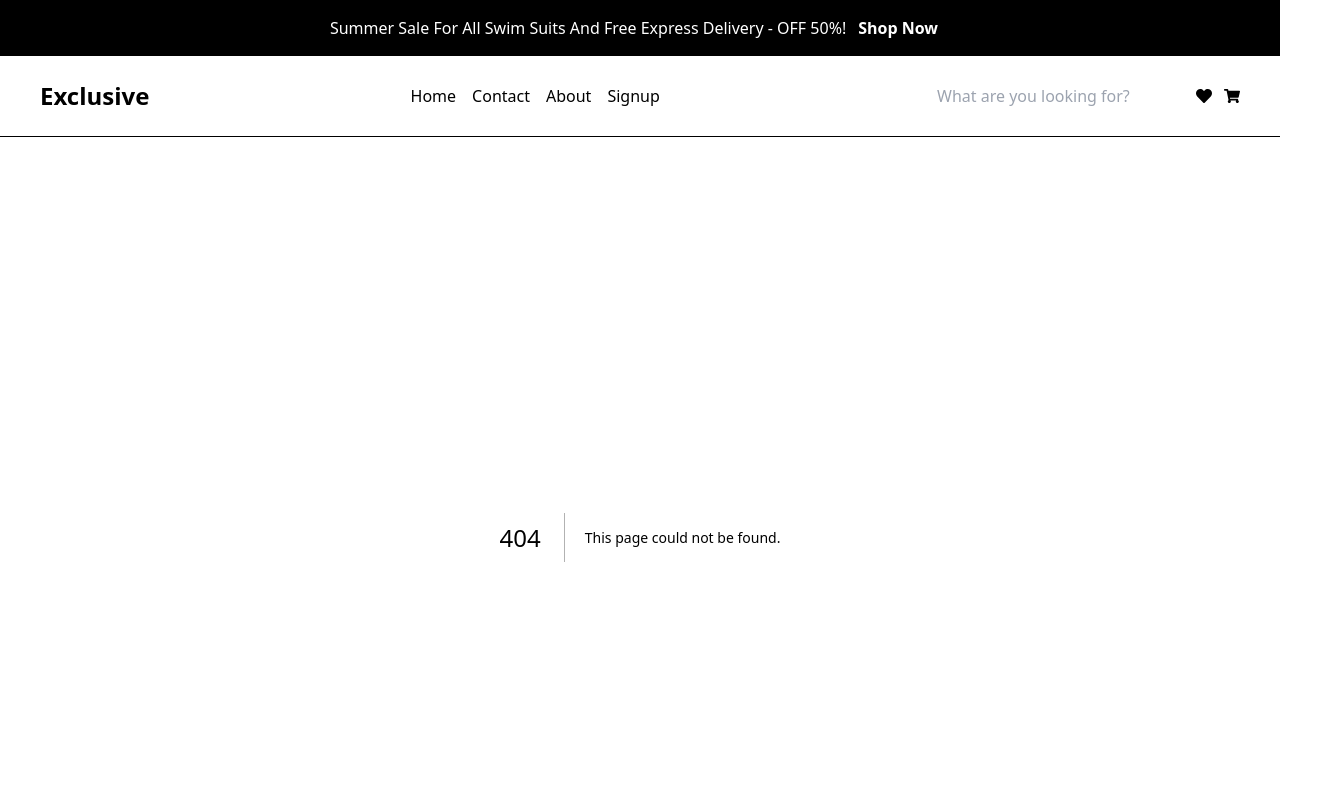
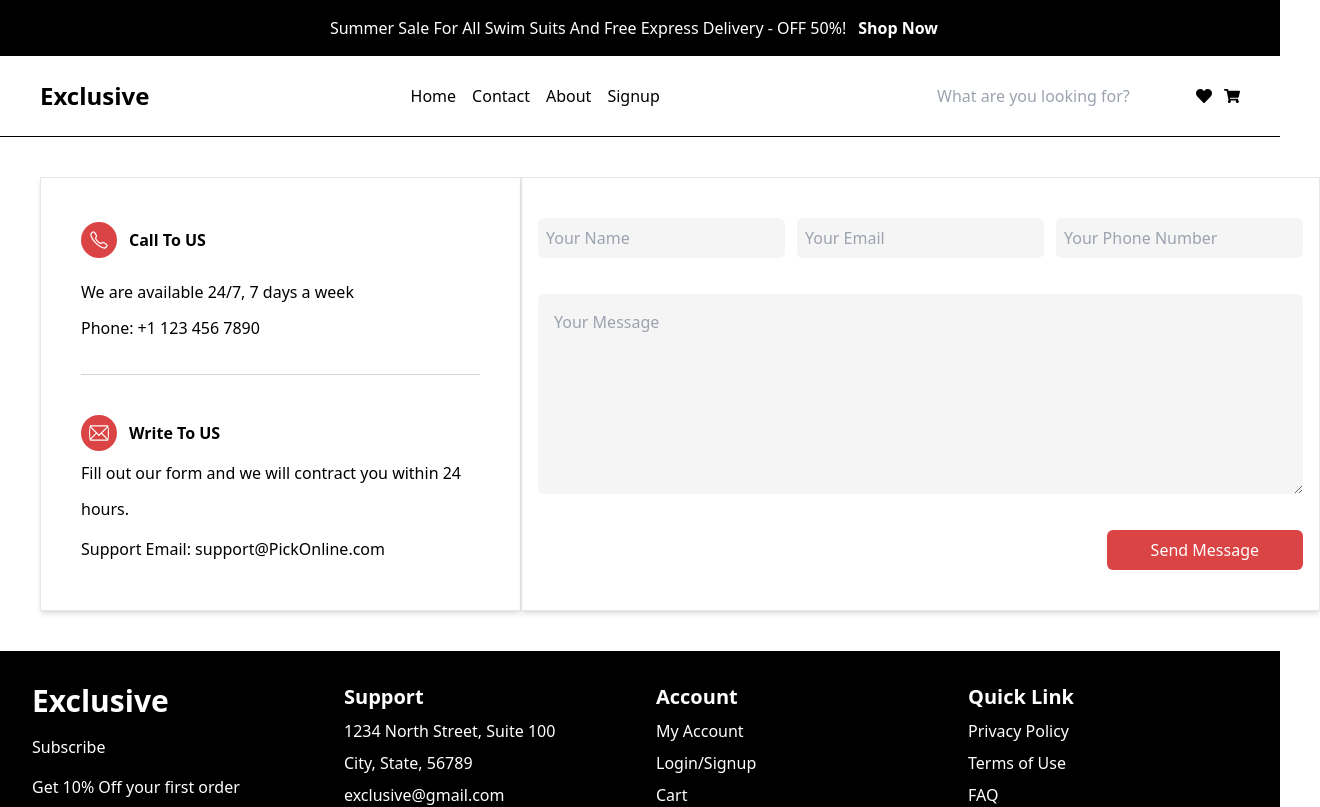
Before and after one commit to Uzair73/Pick_Online, a Next.js app: page /contact in a window 1280 px wide. Before the commit this address had no page. Shown: the top 807 px of the page, 1320 px wide, since content can reach past the window. Built offline with nearby package versions, Linux system fonts and the light colour scheme.

Commit message:
added the contact and not found page

```diff
--- a/app/about/page.js
+++ b/app/about/page.js
@@ -10,7 +10,7 @@ import 'swiper/css/free-mode';
 import { Autoplay, FreeMode ,  Pagination } from 'swiper/modules';
 import MetaData from '@/components/MetaData';
 
-const page = () => {
+const About = () => {
   return (
     <>
     <MetaData title="About Us - Pick Online - Discover Our Story and Values" description="Learn about the journey of Pick Online, our commitment to customer satisfaction, and how we're shaping the future of online shopping."/>
@@ -259,4 +259,4 @@ const page = () => {
 //   description: "Learn about the journey of Pick Online, our commitment to customer satisfaction, and how we're shaping the future of online shopping.",
 // };
 
-export default page;
+export default About;
--- /dev/null
+++ b/app/contact/page.js
@@ -0,0 +1,52 @@
+import Button from '@/components/Button';
+import Image from 'next/image'
+import React from 'react'
+import { IoCallOutline} from "react-icons/io5";
+import {TfiEmail} from "react-icons/tfi";
+
+const Contract = () => {
+  return (
+    <>
+    <section>
+        <div className="container flex justify-between w-screen my-10">
+            <div className="flex flex-col px-10 border shadow-md">
+            <div className="box h-fit py-7 flex-col border-b leading-9 border-gray-300">
+                <div className="flex items-center gap-3 my-4">
+               <IoCallOutline className='text-4xl px-2 rounded-[50%] bg-[#DB4444] text-white'/>
+               <h3 className='font-bold'>Call To US</h3>
+               </div>
+               {/* <div className='leading-9'> */}
+               <p>We are available 24/7, 7 days a week</p>
+               <p>Phone: +1 123 456 7890</p>
+               {/* </div> */}
+            </div>
+            <div className="box h-fit py-10 flex-col leading-9">
+                <div className="flex items-center gap-3">
+               <TfiEmail className='text-4xl px-2 rounded-[50%] bg-[#DB4444] text-white'/>
+               <h3 className='font-bold'>Write To US</h3>
+               </div>
+               <p className='my-1'>Fill out our form and we will contract you within 24 hours.</p>
+               <p>Support Email: support@PickOnline.com</p>
+            </div>
+            </div>
+            <div className="box py-10 px-4 border shadow-md">
+                <form className="flex flex-col gap-4">
+                    <div className="box flex gap-3">
+                        <input type="text" name="name" placeholder="Your Name" required className="p-2 rounded-md bg-[#F5F5F5]"/>
+                        <input type="email" name="email" placeholder="Your Email" required className="p-2 rounded-md bg-[#F5F5F5]"/>
+                        <input type="tel" name="phone" placeholder="Your Phone Number" required className="p-2 rounded-md bg-[#F5F5F5]"/>
+                    </div>
+                    <div className="flex py-5">
+                        <textarea name="message" placeholder="Your Message" required className="p-4 rounded-md bg-[#F5F5F5] flex-grow" rows="7.5"></textarea>
+                    </div>
+                        <Button type='submit' btn_text={'Send Message'} classname={"ml-4 px-11 py-2 bg-[#DB4444] text-white rounded-md w-fit self-end"}/>
+                </form>
+            </div>
+
+        </div>
+    </section>
+    </>
+  )
+}
+
+export default Contract
--- /dev/null
+++ b/app/not-found.js
@@ -0,0 +1,14 @@
+import Button from '@/components/Button'
+import Link from 'next/link'
+
+export default function NotFound() {
+  return (
+    <div className='flex justify-center items-center h-screen'>
+    <div className="flex flex-col items-center justify-center gap-9">
+      <h1 className='text-7xl font-bold tracking-widest'>404 Not Found</h1>
+      <p>Your visited page not found. You may go home page.</p>
+      <Link href="/"><Button btn_text={'Back to home page.'} classname={'bg-btn_color px-10 py-4 text-white rounded-md'}/></Link>
+    </div>
+    </div>
+  )
+}
--- a/components/Navbar.jsx
+++ b/components/Navbar.jsx
@@ -1,3 +1,4 @@
+import Link from 'next/link';
 import React from 'react'
 import { FaHeart, FaShoppingCart } from 'react-icons/fa';
 
@@ -11,10 +12,10 @@ const Navbar = () => {
       <div className='flex justify-between mx-10 my-5 items-center'>
         <span className='font-bold text-2xl'>Exclusive</span>
         <ul className='flex gap-4 mx-20'>
-          <li className='cursor-pointer'>Home</li>
-          <li className='cursor-pointer'>Contact</li>
-          <li className='cursor-pointer'>About</li>
-          <li className='cursor-pointer'>Signup</li>
+          <Link href={"/"}><li className='cursor-pointer'>Home</li></Link>
+          <Link href={"/contact"}><li className='cursor-pointer'>Contact</li></Link>
+          <Link href={"/about"}><li className='cursor-pointer'>About</li></Link>
+          <Link href={"/signup"}><li className='cursor-pointer'>Signup</li></Link>
         </ul>
         <div className='flex items-center'>
           <input className='px-4 py-2 rounded-lg' type="search" placeholder='What are you looking for?'/>
```
